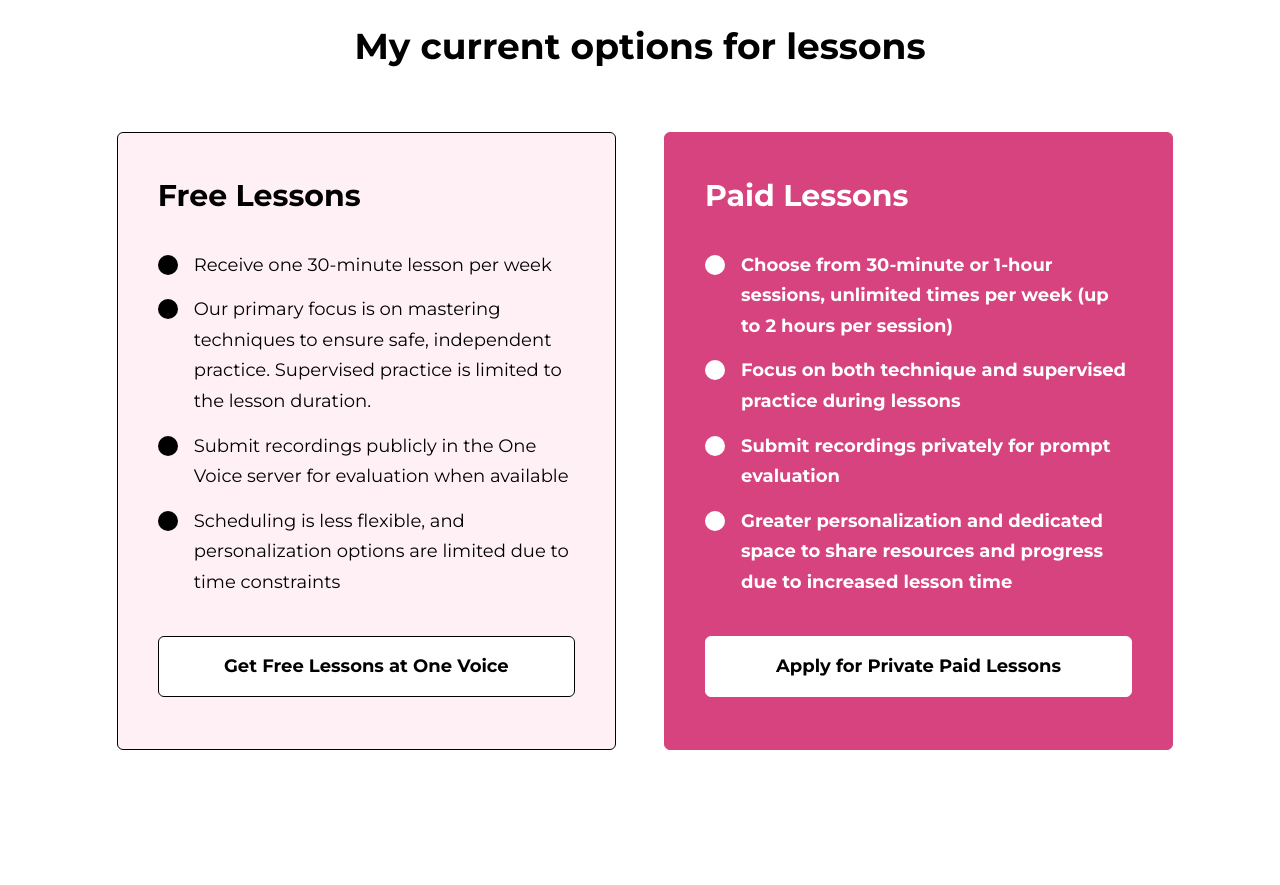
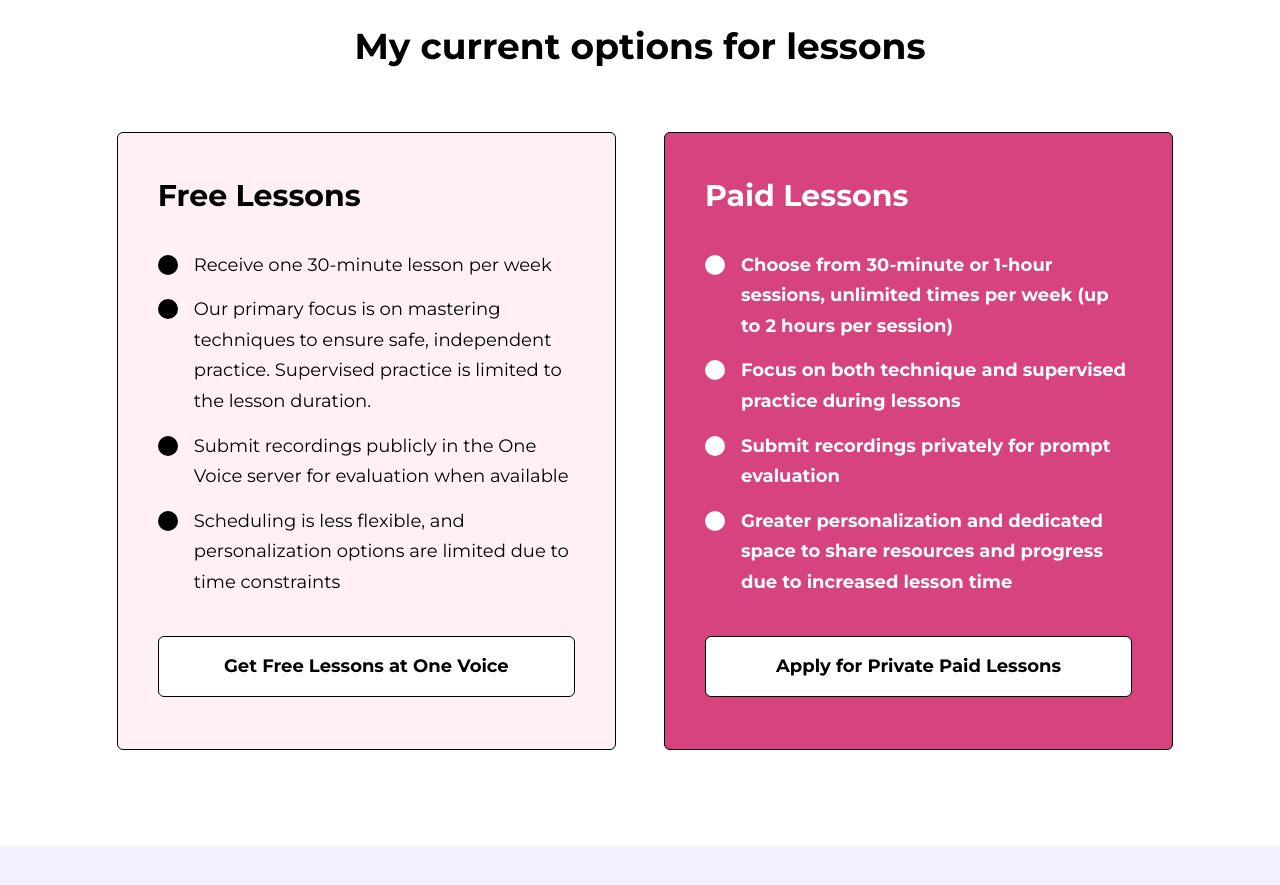
Before and after one commit to rajibul-dev/voccaria, a Next.js app in the folder nextjs/: page / in a window 1280 px wide. Shown: the part 2360-3245 px from the top of the page. Before the commit the page ends 3206 px from the top, so only its background shows below. Built offline with nearby package versions, Linux system fonts and the light colour scheme.

Commit message:
added variables for controlling the colors

```diff
--- a/nextjs/src/app/components/headingpair.module.css
+++ b/nextjs/src/app/components/headingpair.module.css
@@ -1,7 +1,7 @@
 .tertiary {
   display: block;
   font-size: 1.5rem;
-  color: #c4265d;
+  color: var(--brand-primary-700);
   text-transform: uppercase;
   letter-spacing: 1.2pt;
   margin-bottom: 2rem;
--- a/nextjs/src/app/globals.css
+++ b/nextjs/src/app/globals.css
@@ -20,19 +20,28 @@
     rgb(var(--background-start-rgb));
 } */
 
-/* Misc */
-::selection {
-  background-color: #835c9a;
-  color: #fff;
-}
-
 :root {
   --foreground-rgb: 0, 0, 0;
   --background-start-rgb: 214, 219, 220;
   --background-end-rgb: 255, 255, 255;
 
-  --primary-gray: #222;
-  --secondary-gray: #2b2b2b;
+  --black-primary: #000;
+
+  --gray-primary: #222;
+  --gray-secondary: #2b2b2b;
+
+  --brand-primary-500: #df5384;
+  --brand-primary-700: #c4265d;
+  --brand-secondary-300: #a2b6ff;
+  --brand-secondary-400: #8199ee;
+
+  --magnolia-200: #f3f0ff;
+
+  --lavender-blush: #fff0f6;
+
+  --affair-500: #835c9a;
+
+  --cranberry-600: #d6437e;
 
   --font-size-h1: 3.2rem;
   --font-size-secondary-heading: 3.6rem;
@@ -41,6 +50,12 @@
   --font-size-p-primary: 1.8rem;
 
   --default-transition: all ease 0.15s;
+}
+
+/* Misc */
+::selection {
+  background-color: var(--affair-500);
+  color: #fff;
 }
 
 /* Resets */
@@ -79,7 +94,7 @@ strong {
   margin-bottom: 2.4rem;
 }
 .goto-paragraph {
-  color: #000;
+  color: var(--black-primary);
   font-size: var(--font-size-p-primary);
   line-height: 1.7;
 }
--- a/nextjs/src/app/mia/mia.tsx
+++ b/nextjs/src/app/mia/mia.tsx
@@ -1,8 +1,9 @@
-import About from "./sections/about/about"
-import Socials from "./sections/socials/socials"
-import Patreon from "./sections/patreon/patreon"
-import Objective from "./sections/objective/objective"
-import LessonOptions from "./sections/lesson-options/lessonOptions"
+import About from "./sections/about/about";
+import Socials from "./sections/socials/socials";
+import Patreon from "./sections/patreon/patreon";
+import Objective from "./sections/objective/objective";
+import LessonOptions from "./sections/lesson-options/lessonOptions";
+import Pricing from "./sections/pricing/pricing";
 
 export default function Mia() {
   return (
@@ -12,6 +13,7 @@ export default function Mia() {
       <Patreon />
       <Objective />
       <LessonOptions />
+      <Pricing />
     </main>
-  )
+  );
 }
--- a/nextjs/src/app/mia/sections/lesson-options/components/featureBox.module.css
+++ b/nextjs/src/app/mia/sections/lesson-options/components/featureBox.module.css
@@ -1,5 +1,5 @@
 .box {
-  background-color: #fff0f6;
+  background-color: var(--lavender-blush);
   padding: 4rem;
   border-radius: 6px;
   transition: var(--default-transition);
@@ -14,7 +14,7 @@
   justify-self: start;
 }
 .free {
-  border: 1px solid #000;
+  border: 1px solid var(--black-primary);
 }
 .heading {
   font-size: 3rem;
@@ -42,7 +42,7 @@
 }
 .btn {
   background-color: #fff;
-  color: #000;
+  color: var(--black-primary);
   display: block;
   border-radius: 6px;
   padding: 1.6rem 1.4rem;
@@ -53,11 +53,11 @@
   transition: var(--default-transition);
 }
 .free .btn {
-  border: 1px solid #000;
+  border: 1px solid var(--black-primary);
 }
 .free .btn:hover {
-  background-color: #d6627b;
-  border: 1px solid #d6627b;
+  background-color: var(--cranberry-600);
+  border: 1px solid var(--black-primary);
   color: #fff;
 }
 .listNBtn {
@@ -65,8 +65,8 @@
   flex-direction: column;
 }
 .brand {
-  background-color: #d6437e;
-  border: 1px solid #d6437e;
+  background-color: var(--cranberry-600);
+  border: 1px solid var(--black-primary);
 }
 .brand .heading,
 .brand .icon,
@@ -77,11 +77,11 @@
   font-weight: 700;
 }
 .brand .btn {
-  border: 1px solid #fff;
+  border: 1px solid var(--black-primary);
 }
 .brand .btn:hover {
-  background-color: #8199ee;
-  border: 1px solid #8199ee;
+  background-color: var(--brand-secondary-400);
+  border: 1px solid var(--black-primary);
   color: #fff;
 }
 
--- a/nextjs/src/app/mia/sections/objective/objective.module.css
+++ b/nextjs/src/app/mia/sections/objective/objective.module.css
@@ -1,5 +1,5 @@
 .section {
-  background-color: #fff0f6;
+  background-color: var(--lavender-blush);
 }
 .continaer {
   max-width: 114rem;
--- a/nextjs/src/app/mia/sections/patreon/patreon.module.css
+++ b/nextjs/src/app/mia/sections/patreon/patreon.module.css
@@ -3,7 +3,7 @@
   padding-inline: 5%;
 }
 .container {
-  background-color: #a2b6ff;
+  background-color: var(--brand-secondary-300);
   max-width: 85rem;
   height: 30rem;
   margin-inline: auto;
@@ -30,11 +30,11 @@
 }
 .btn {
   margin-top: 4rem;
-  background-color: #b63562;
+  background-color: var(--brand-primary-700);
   color: #fff;
 }
 .btn:hover {
-  background-color: #df5384;
+  background-color: var(--brand-primary-500);
 }
 
 @media screen and (max-width: 725px) {
@@ -54,7 +54,7 @@
 }
 @media screen and (max-width: 450px) {
   .section {
-    background-color: #a2b6ff;
+    background-color: var(--brand-secondary-300);
     margin-inline: 0;
     margin-bottom: 0;
     padding-top: 6rem;
--- /dev/null
+++ b/nextjs/src/app/mia/sections/pricing/pricing.module.css
@@ -0,0 +1,3 @@
+.section {
+  background-color: var(--magnolia-200);
+}
--- /dev/null
+++ b/nextjs/src/app/mia/sections/pricing/pricing.tsx
@@ -0,0 +1,11 @@
+// styles
+import PricingStyles from "./pricing.module.css";
+
+export default function Pricing() {
+  return (
+    <section
+      id="pricing"
+      className={`block ${PricingStyles.section}`}
+    ></section>
+  );
+}
```
